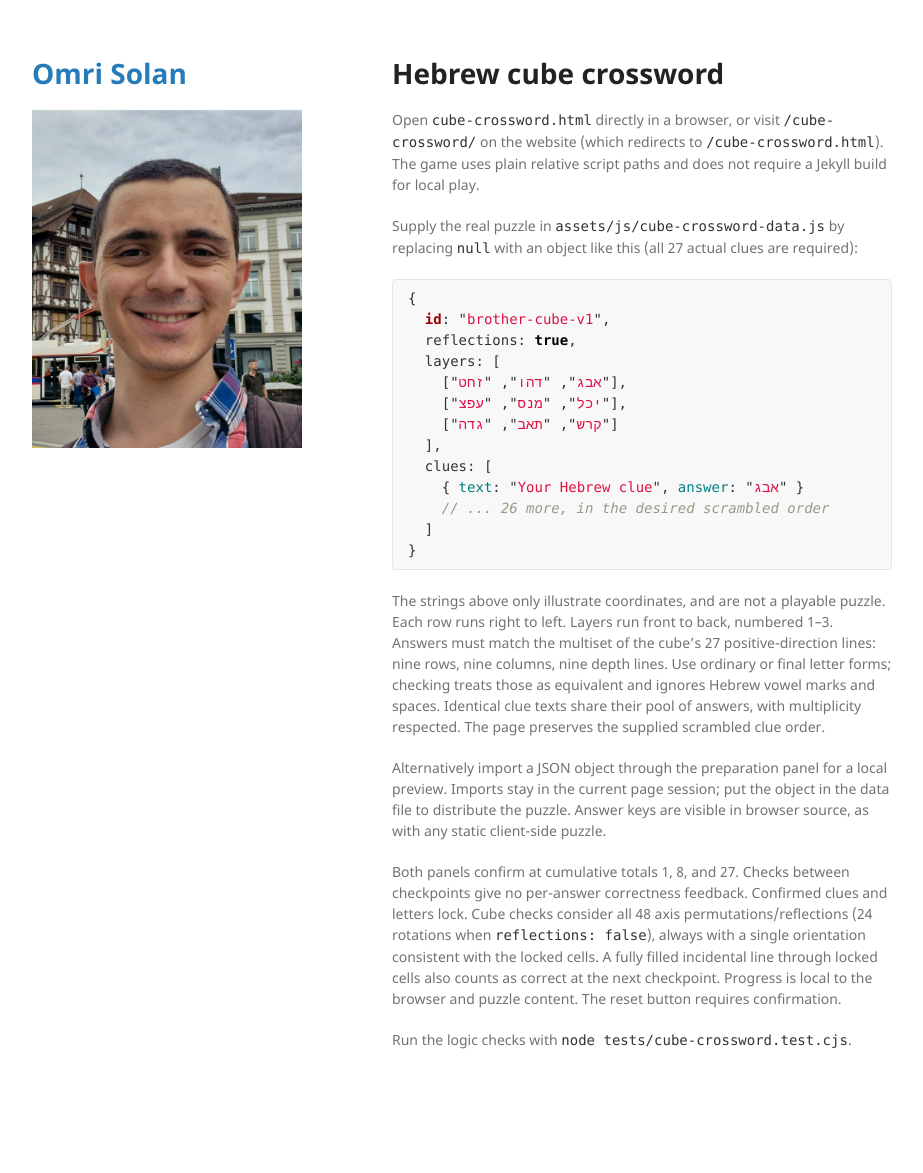
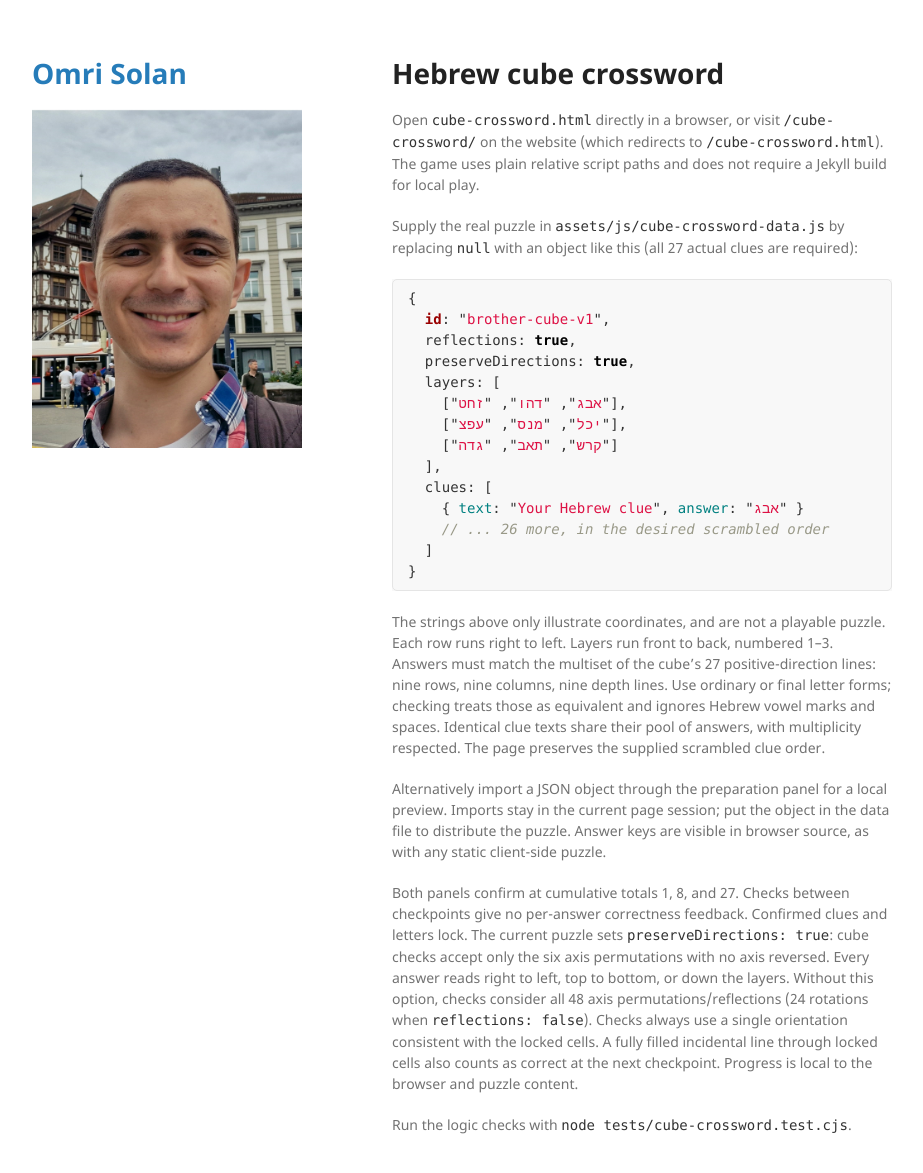
Before and after one commit to omriso/omriso.github.io, a Jekyll site: the page built from docs/cube-crossword.md, in a window 1280 px wide and 1206 px high. Shown: the top 1173 px of the window, without its empty margins (178-1101 px from the left). Built offline with Jekyll 4.4.1, drawn with Linux system fonts in a browser that asks for light colours; our own code applies the rules of GitHub Pages for plain Markdown files.

Commit message:
final patches

```diff
--- a/assets/js/cube-crossword-engine.js
+++ b/assets/js/cube-crossword-engine.js
@@ -6,11 +6,12 @@
   for (let axis=0; axis<3; axis++) for(let a=0;a<3;a++) for(let b=0;b<3;b++) {
     lines.push([0,1,2].map(t => { const p=[]; p[axis]=t; p[(axis+1)%3]=a; p[(axis+2)%3]=b; return index(...p); }));
   }
-  function orientations(cube, reflections=true) {
+  function orientations(cube, reflections=true, preserveDirections=false) {
     const result=[];
     for(const p of [[0,1,2],[0,2,1],[1,0,2],[1,2,0],[2,0,1],[2,1,0]]) {
       const parity = ((p[0]>p[1])+(p[0]>p[2])+(p[1]>p[2]))%2 ? -1:1;
       for(let mask=0;mask<8;mask++) {
+        if(preserveDirections && mask!==0) continue;
         const signs=[0,1,2].map(i=>mask&(1<<i)?-1:1);
         if(!reflections && parity*signs.reduce((a,b)=>a*b,1)<0) continue;
         const out=[];
--- a/docs/cube-crossword.md
+++ b/docs/cube-crossword.md
@@ -11,6 +11,7 @@ with an object like this (all 27 actual clues are required):
 {
   id: "brother-cube-v1",
   reflections: true,
+  preserveDirections: true,
   layers: [
     ["אבג", "דהו", "זחט"],
     ["יכל", "מנס", "עפצ"],
@@ -38,10 +39,13 @@ with any static client-side puzzle.
 
 Both panels confirm at cumulative totals 1, 8, and 27. Checks between checkpoints
 give no per-answer correctness feedback. Confirmed clues and letters lock.
-Cube checks consider all 48 axis permutations/reflections (24 rotations when
-`reflections: false`), always with a single orientation consistent with the
+The current puzzle sets `preserveDirections: true`: cube checks accept only the
+six axis permutations with no axis reversed. Every answer reads right to left,
+top to bottom, or down the layers. Without this option, checks consider all 48
+axis permutations/reflections (24 rotations when `reflections: false`). Checks
+always use a single orientation consistent with the
 locked cells. A fully filled incidental line through locked cells also counts
 as correct at the next checkpoint. Progress is local to the browser and puzzle
-content. The reset button requires confirmation.
+content.
 
 Run the logic checks with `node tests/cube-crossword.test.cjs`.
```
Also changed, not shown: assets/js/cube-crossword-data.js (+6 -5 lines), assets/js/cube-crossword.js (+9 -2 lines), cube-crossword.html (+8 -1 lines), tests/cube-crossword-ui.test.cjs (+18 -5 lines), tests/cube-crossword.test.cjs (+23 -0 lines).
